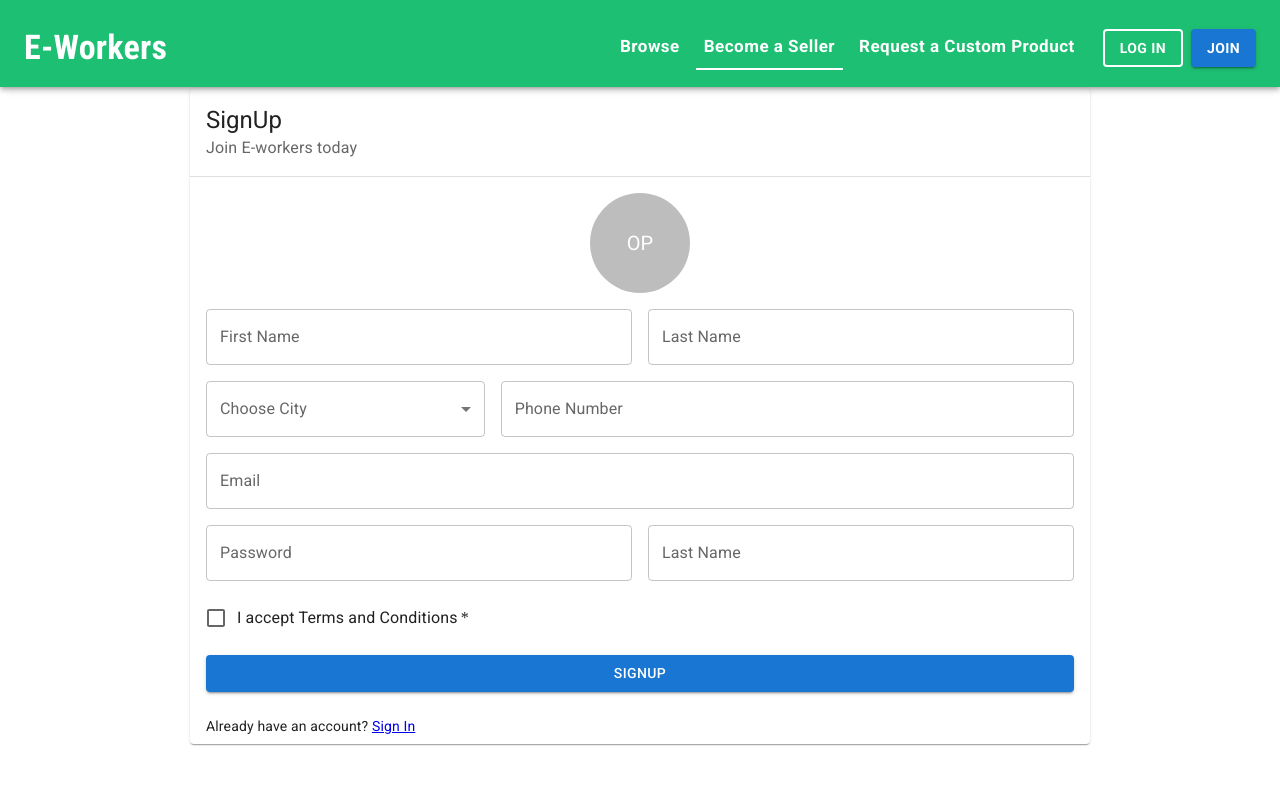
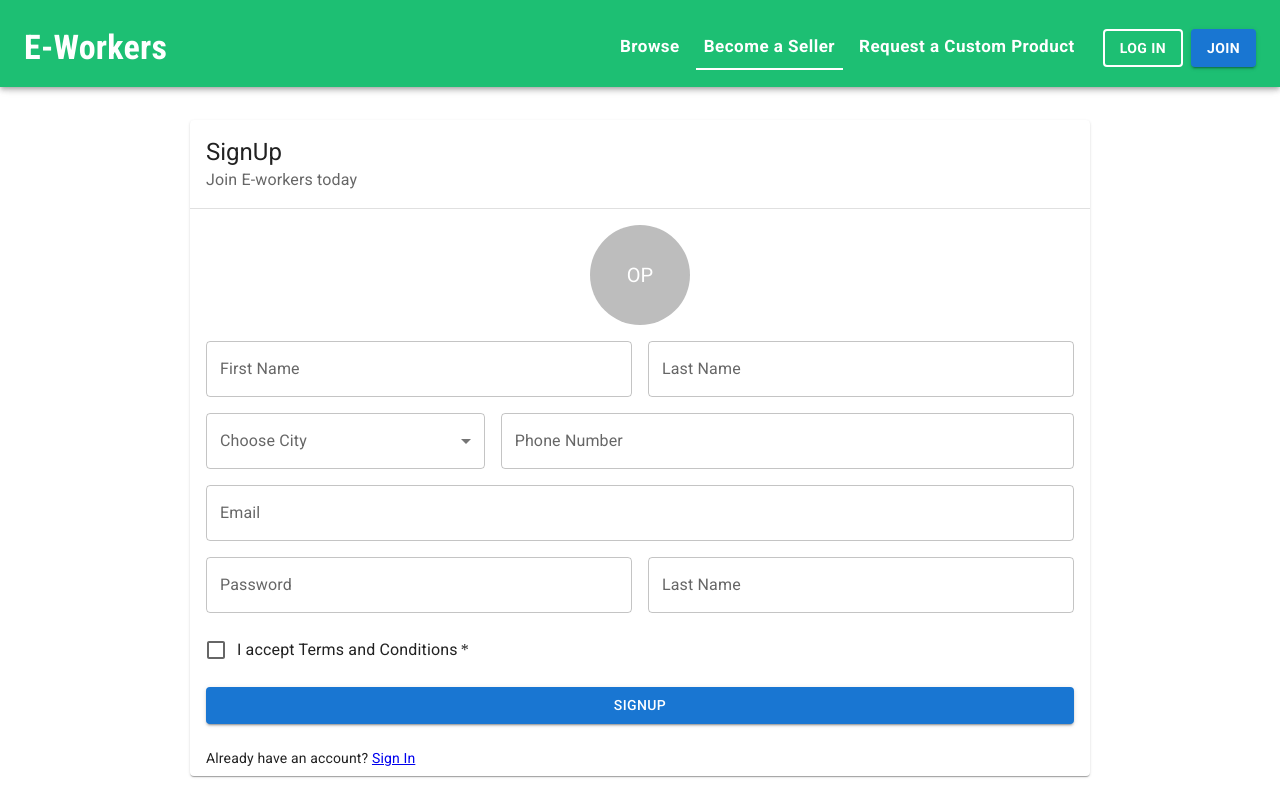
Before and after one commit to bilal42011/Ecommerce-Platform-For-Customized-Products, a React (Create React App) app: page /signup in a window 1280 px wide. Shown: the top 800 px of the page. Built offline with nearby package versions, Linux system fonts and the light colour scheme.

Commit message:
header spacing fixed for signup and request-custom-product

```diff
--- a/src/Pages/RequestCustomProduct.js
+++ b/src/Pages/RequestCustomProduct.js
@@ -29,7 +29,7 @@ export default function RequestCustomProduct() {
 
   return (
     <Card
-      sx={{ maxWidth: "md", margin: "auto" }}
+      sx={{ maxWidth: "md", margin: "auto", mt: 15 }}
       component="form"
       onSubmit={onSubmit}
     >
--- a/src/Pages/Signup/Signup.js
+++ b/src/Pages/Signup/Signup.js
@@ -35,7 +35,7 @@ export default function SignUp() {
   };
 
   return (
-    <Card sx={{ maxWidth: "md", margin: "auto" }}>
+    <Card sx={{ maxWidth: "md", margin: "auto", mt: 15 }}>
       <CardHeader title="SignUp" subheader="Join E-workers today" />
       <Divider />
       <CardContent component={"form"} onSubmit={onSignUp}>
--- a/src/components/SearchResults.js
+++ b/src/components/SearchResults.js
@@ -9,7 +9,7 @@ export default function SearchResults({ results }) {
         <Grid container spacing={1}>
           {results.map((item, index) => {
             return (
-              <Grid item xs={12} md={3}>
+              <Grid key={index} item xs={12} md={3}>
                 <ProductCard product={item} />
               </Grid>
             );
--- a/src/index.js
+++ b/src/index.js
@@ -4,7 +4,7 @@ import "./styles/index.css";
 import { BrowserRouter as Router, Routes, Route } from "react-router-dom";
 import Homepage from "./Pages/Homepage.js";
 import SearchResultsPage from "./Pages/SearchResultsPage/SearchResultsPage";
-import ProductPage from "./Pages/ProductPage";
+import ProductPage from "./Pages/ProductPage.js";
 import LogIn from "./Pages/LogIn";
 import SignUp from "./Pages/Signup/Signup";
 import RequestCustomProduct from "./Pages/RequestCustomProduct";
```
